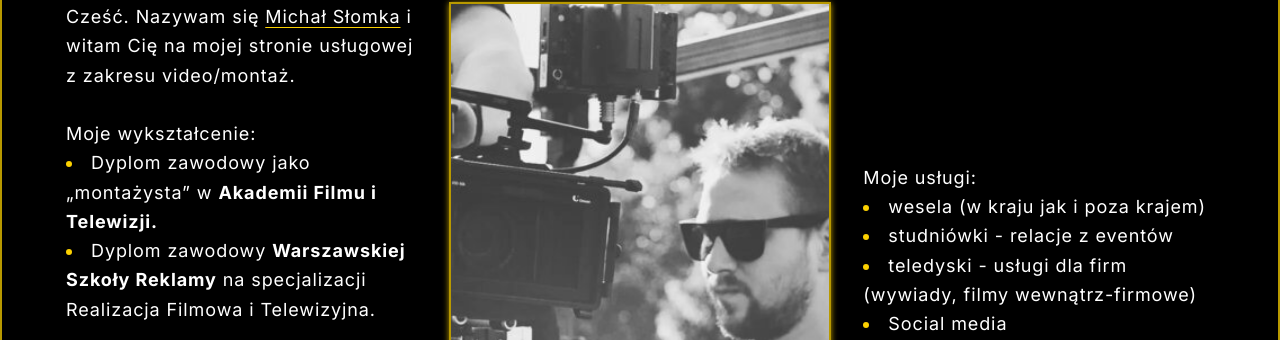
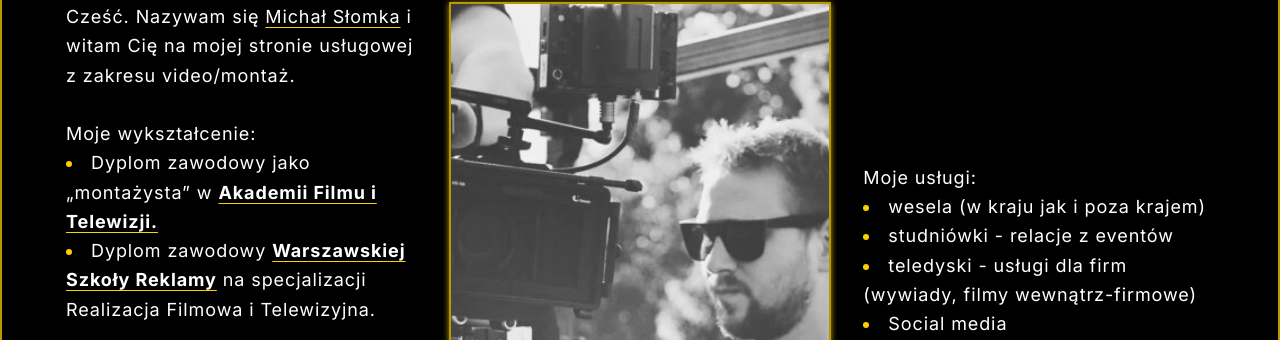
Before and after one commit to Bonzo7aab/slomka, a Next.js app: page / in a window 1280 px wide. Shown: the part 3004-3344 px from the top of the page. Built offline with nearby package versions, Linux system fonts and the light colour scheme.

Commit message:
About education text fix

```diff
--- a/components/About.tsx
+++ b/components/About.tsx
@@ -19,8 +19,8 @@ export default function About(){
                     <p>Cześć. Nazywam się <span className="underline underline-offset-4 decoration-cp0-400">Michał Słomka</span> i witam Cię na mojej stronie usługowej z zakresu video/montaż.
                     <br /><br />
                     Moje wykształcenie:
-                    <li className="text-cp0-400"><span className="text-white">Dyplom zawodowy jako „montażysta” w <b>Akademii Filmu i Telewizji.</b></span></li>
-                    <li className="text-cp0-400"><span className="text-white">Dyplom zawodowy <b>Warszawskiej Szkoły Reklamy</b> na specjalizacji Realizacja Filmowa i Telewizyjna.</span></li>
+                    <li className="text-cp0-400"><span className="text-white">Dyplom zawodowy jako „montażysta” w <b className="underline underline-offset-4 decoration-cp0-400">Akademii Filmu i Telewizji.</b></span></li>
+                    <li className="text-cp0-400"><span className="text-white">Dyplom zawodowy <b className="underline underline-offset-4 decoration-cp0-400">Warszawskiej Szkoły Reklamy</b> na specjalizacji Realizacja Filmowa i Telewizyjna.</span></li>
                     <br />Poszerzyłem także swoje umiejętności jako operator <ScrollLink to='drone' spy={true} smooth={true} duration={500} offset={-120} className="cursor-pointer text-cp0-400">drona</ScrollLink>.
                     Staram się realizować usługi indywidualnie pod potrzeby klienta na każdym etapie produkcji z dbałością o każdy szczegół dlatego także CENY usług są zawsze dopasowane indywidualnie.
                     <br /><br />
```
